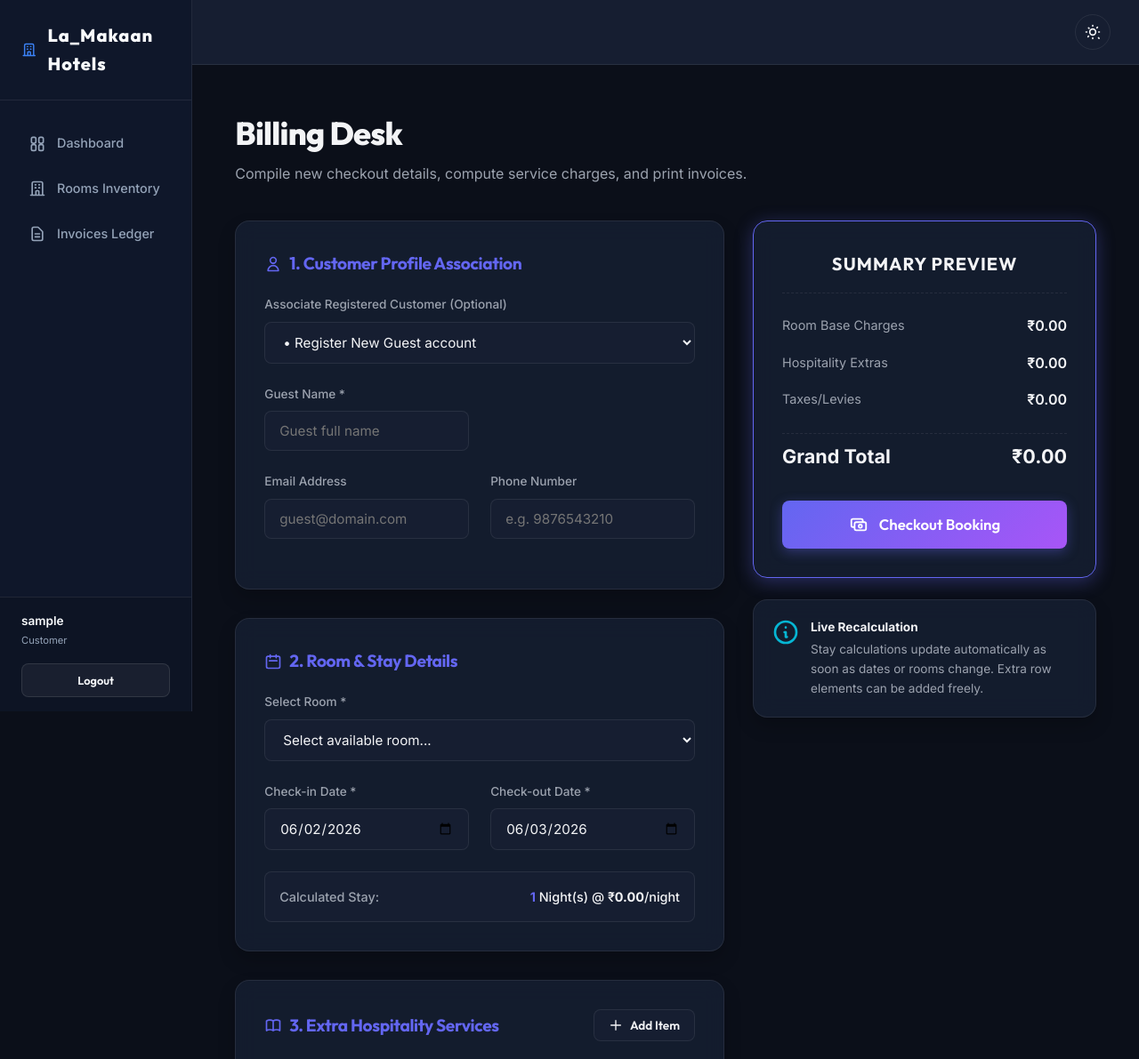
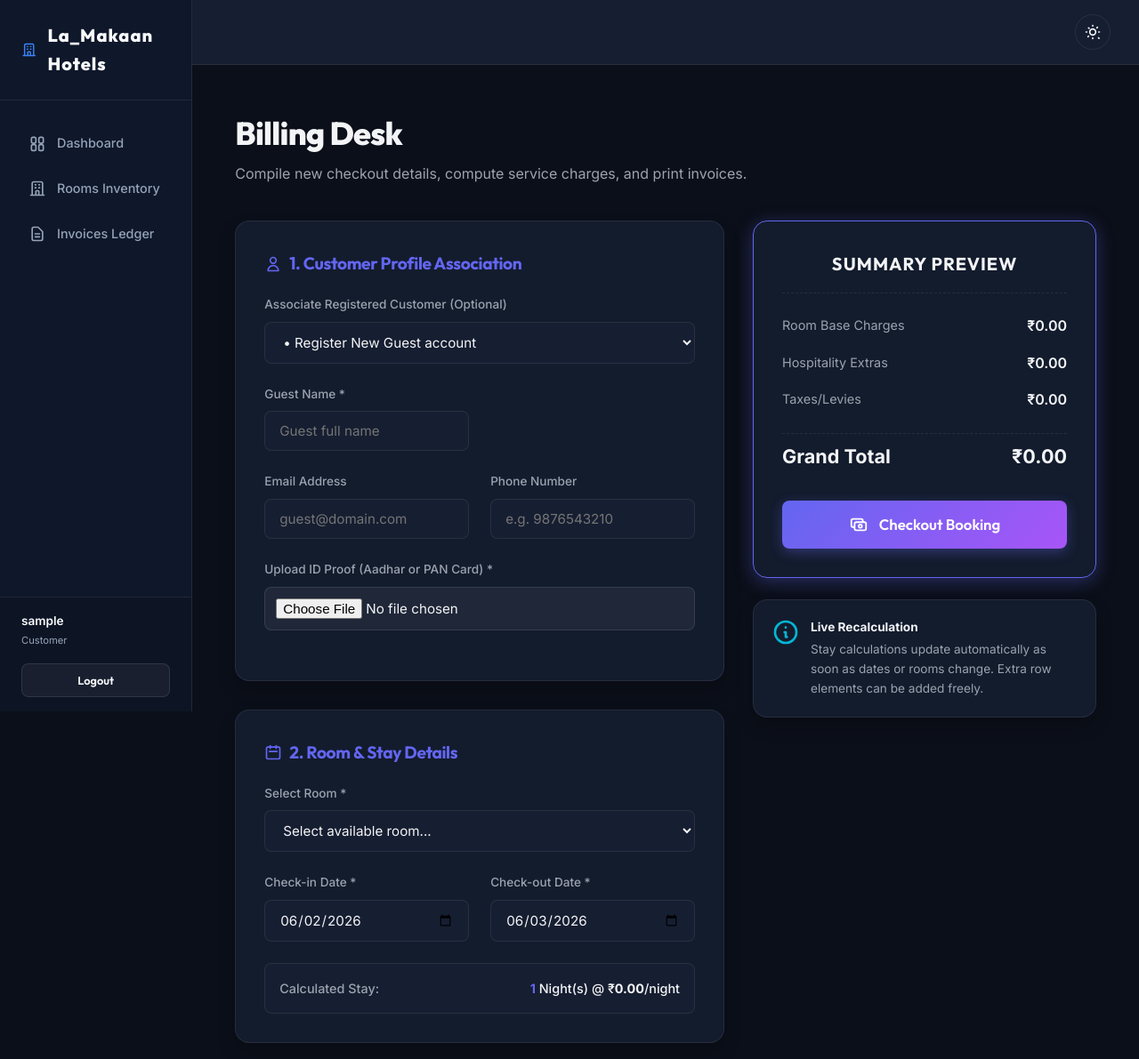
Before and after one commit to 241fa04488-vu/Hotel_billing_system, a Django app: page /invoices/create/ in a window 1280 px wide. Shown: the top 1191 px of the page at 89% size. Run offline with Django 5.2, Linux system fonts and the light colour scheme; the visitor is signed in with stand-in values (Sample User, id 1); data comes from the database, SQL or seed files in the repository; data that the repository does not hold is empty.

Commit message:
Implement ID proof upload option for customer and staff room bookings

```diff
--- a/billing/models.py
+++ b/billing/models.py
@@ -70,6 +70,7 @@ class Invoice(models.Model):
     payment_method = models.CharField(max_length=20, choices=PAYMENT_METHOD_CHOICES, default='Cash')
     payment_status = models.CharField(max_length=20, choices=PAYMENT_STATUS_CHOICES, default='Pending')
     verification_photo = models.TextField(blank=True, null=True)
+    id_proof = models.FileField(upload_to='id_proofs/', blank=True, null=True)
     created_at = models.DateTimeField(auto_now_add=True)
 
     @property
@@ -188,6 +189,7 @@ class BookingRequest(models.Model):
     status = models.CharField(max_length=20, choices=STATUS_CHOICES, default='Pending')
     num_guests = models.PositiveIntegerField(default=1)
     rejection_reason = models.CharField(max_length=255, blank=True, null=True)
+    id_proof = models.FileField(upload_to='id_proofs/', blank=True, null=True)
     created_at = models.DateTimeField(auto_now_add=True)
 
     @property
--- a/billing/views.py
+++ b/billing/views.py
@@ -164,6 +164,7 @@ def invoice_create(request):
         tax_rate_val = request.POST.get('tax_rate', '12.00')
         payment_method = request.POST.get('payment_method', 'Cash')
         payment_status = request.POST.get('payment_status', 'Pending')
+        id_proof = request.FILES.get('id_proof')
 
         if not customer_name or not room_id or not check_in_str or not check_out_str:
             messages.error(request, "Please fill in all required fields.")
@@ -271,7 +272,8 @@ def invoice_create(request):
                 discount=float(discount_val or 0),
                 tax_rate=float(tax_rate_val or 12),
                 payment_method=payment_method,
-                payment_status=payment_status
+                payment_status=payment_status,
+                id_proof=id_proof
             )
 
             invoice.save()
@@ -825,6 +827,7 @@ def customer_book_room(request):
         room_id = request.POST.get('room')
         check_in_str = request.POST.get('check_in_date')
         check_out_str = request.POST.get('check_out_date')
+        id_proof = request.FILES.get('id_proof')
 
         if not room_id or not check_in_str or not check_out_str:
             messages.error(request, "All dates and room details must be supplied.")
@@ -895,7 +898,8 @@ def customer_book_room(request):
                     check_out_date=check_out,
                     num_guests=num_guests,
                     status='Rejected',
-                    rejection_reason=rejection_reason
+                    rejection_reason=rejection_reason,
+                    id_proof=id_proof
                 )
                 messages.error(request, f"Booking request REJECTED: {rejection_reason}")
             else:
@@ -905,7 +909,8 @@ def customer_book_room(request):
                     check_in_date=check_in,
                     check_out_date=check_out,
                     num_guests=num_guests,
-                    status='Approved'
+                    status='Approved',
+                    id_proof=id_proof
                 )
 
                 # Auto-transition Room state on successful approval
@@ -923,7 +928,8 @@ def customer_book_room(request):
                     check_out_date=check_out,
                     room_charges=room.price_per_night * nights,
                     payment_status='Pending',
-                    payment_method='Cash'
+                    payment_method='Cash',
+                    id_proof=id_proof
                 )
 
                 # If confirmed as an extra chamber, automatically inject the surcharge InvoiceItem
--- a/hotel_billing/settings.py
+++ b/hotel_billing/settings.py
@@ -122,6 +122,9 @@ STATICFILES_DIRS = [
 ]
 STATIC_ROOT = BASE_DIR / 'staticfiles'
 
+MEDIA_URL = 'media/'
+MEDIA_ROOT = BASE_DIR / 'media'
+
 STORAGES = {
     "default": {
         "BACKEND": "django.core.files.storage.FileSystemStorage",
--- a/hotel_billing/urls.py
+++ b/hotel_billing/urls.py
@@ -16,8 +16,13 @@ Including another URLconf
 """
 from django.contrib import admin
 from django.urls import path, include
+from django.conf import settings
+from django.conf.urls.static import static
 
 urlpatterns = [
     path('admin/', admin.site.urls),
     path('', include('billing.urls')),
 ]
+
+if settings.DEBUG:
+    urlpatterns += static(settings.MEDIA_URL, document_root=settings.MEDIA_ROOT)
--- a/templates/invoice_detail.html
+++ b/templates/invoice_detail.html
@@ -78,7 +78,10 @@
             </p>
             <p style="color: #475569; font-size: 0.9rem; line-height: 1.4; font-weight: 500;">
                 {% if invoice.customer_email %}{{ invoice.customer_email }}<br>{% endif %}
-                {% if invoice.customer_phone %}{{ invoice.customer_phone }}{% endif %}
+                {% if invoice.customer_phone %}{{ invoice.customer_phone }}<br>{% endif %}
+                {% if invoice.id_proof %}
+                <a href="{{ invoice.id_proof.url }}" target="_blank" class="badge badge-success" style="display: inline-block; margin-top: 0.5rem; text-decoration: none; padding: 0.25rem 0.6rem; font-size: 0.75rem; font-weight: 700; color: #ffffff; background-color: var(--success); border-radius: var(--radius-sm);">View ID Proof</a>
+                {% endif %}
             </p>
         </div>
         <div class="info-col">
--- a/templates/invoice_form.html
+++ b/templates/invoice_form.html
@@ -7,7 +7,7 @@
     <p style="color: var(--text-secondary); margin-top: 0.25rem;">Compile new checkout details, compute service charges, and print invoices.</p>
 </div>
 
-<form method="POST" action="{% url 'invoice_create' %}" id="invoice-checkout-form">
+<form method="POST" action="{% url 'invoice_create' %}" id="invoice-checkout-form" enctype="multipart/form-data">
     {% csrf_token %}
 
     <div class="layout-split" style="grid-template-columns: 1.8fr 1.2fr; gap: 2rem;">
@@ -50,6 +50,11 @@
                             <label for="customer_phone">Phone Number</label>
                             <input type="tel" id="customer_phone" name="customer_phone" placeholder="e.g. 9876543210" pattern="[0-9]{10}" maxlength="10" minlength="10" title="Please enter exactly 10 digits phone number (numeric only)">
                         </div>
+                    </div>
+
+                    <div class="form-group" style="grid-column: span 2;">
+                        <label for="id_proof">Upload ID Proof (Aadhar or PAN Card) *</label>
+                        <input type="file" id="id_proof" name="id_proof" accept="image/*,.pdf" required style="width: 100%; padding: 0.75rem; background: rgba(255,255,255,0.05); border: 1px solid rgba(255,255,255,0.1); border-radius: var(--radius-sm); color: var(--text-color);">
                     </div>
 
                     <!-- Extra Chamber Surcharge Confirmation -->
```
Also changed, not shown: templates/customer_portal.html (+16 -2 lines), billing/migrations/0006_bookingrequest_id_proof_invoice_id_proof.py (added).
